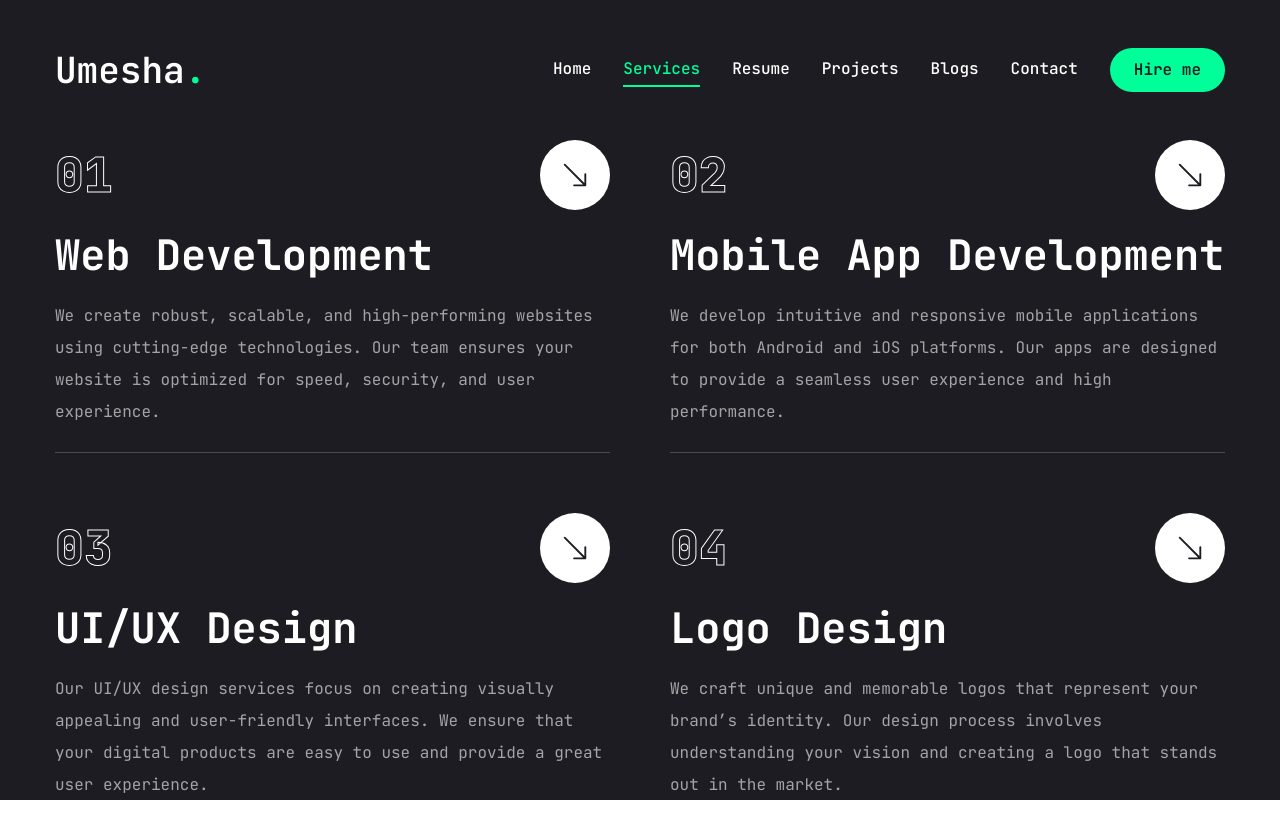
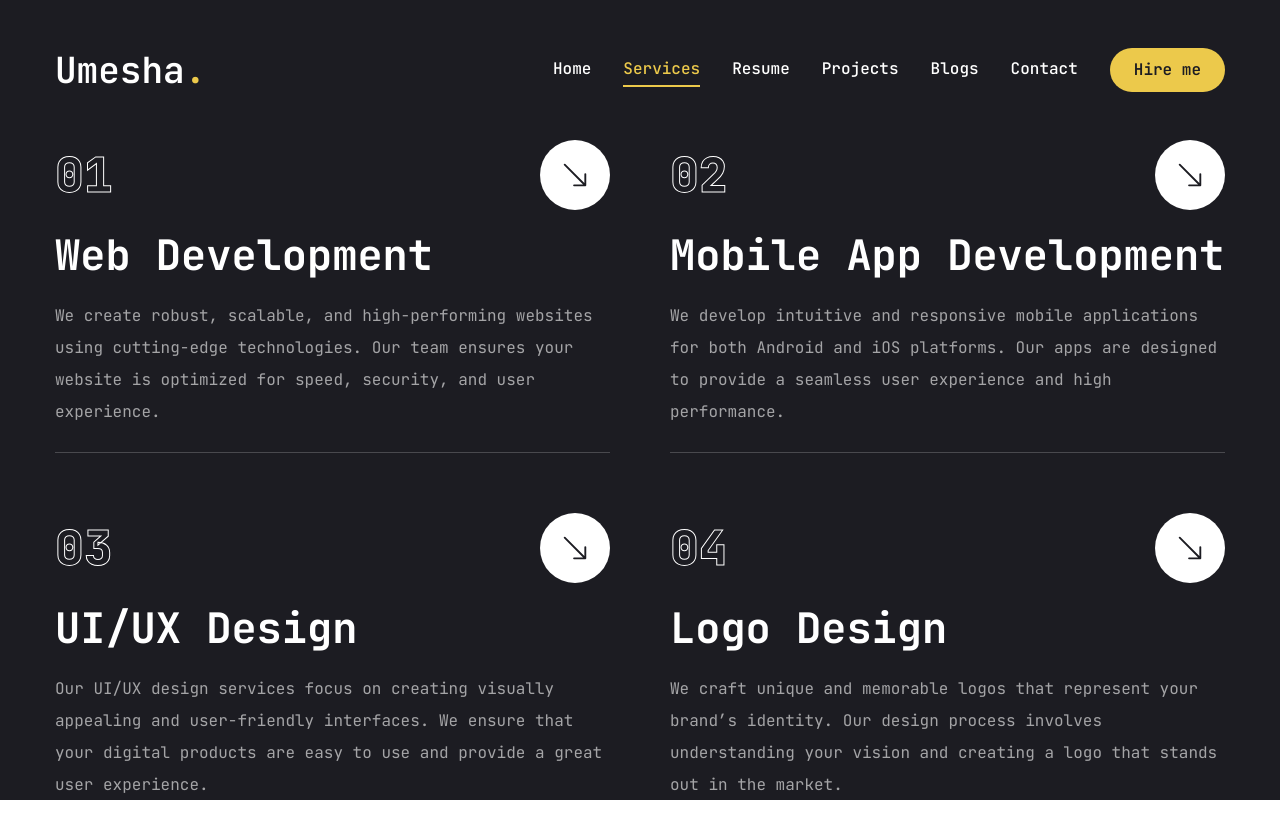
Before and after one commit to sandalu95/umesha-portfolio-web, a Next.js app: page /services in a window 1280 px wide. Built offline with nearby package versions, Linux system fonts and the light colour scheme.

Commit message:
change color scheme

```diff
--- a/app/globals.css
+++ b/app/globals.css
@@ -19,6 +19,6 @@
     -webkit-text-stroke: 1px #ffffff;
   }
   .text-outline-hover {
-    -webkit-text-stroke: 1px #00ff99;
+    -webkit-text-stroke: 1px #f1ce07;
   }
 }
--- a/components/Photo.jsx
+++ b/components/Photo.jsx
@@ -43,7 +43,7 @@
             cx="253"
             cy="253"
             r="250"
-            stroke="#00ff99"
+            stroke="#EECE5D"
             strokeWidth="4"
             strokeLinejoin="round"
             initial={{ strokeDasharray: "24 10 0 0" }}
--- a/tailwind.config.js
+++ b/tailwind.config.js
@@ -26,8 +26,8 @@
       colors: {
         primary: "#1c1c22",
         accent: {
-          DEFAULT: "#00ff99",
-          hover: "00e187",
+          DEFAULT: "#ECC94B",
+          hover: "#eac704",
         }
       },
       keyframes: {
```
